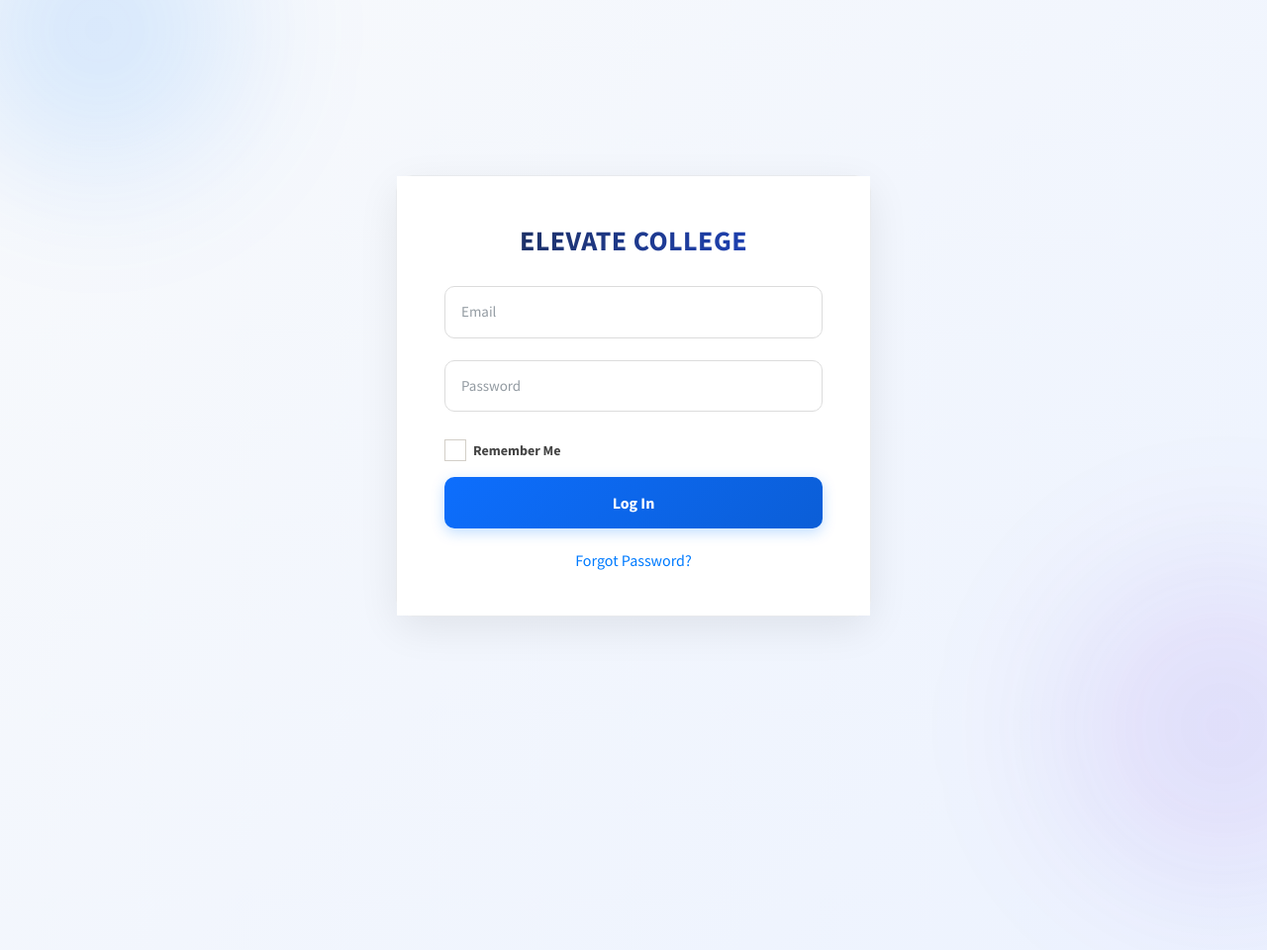
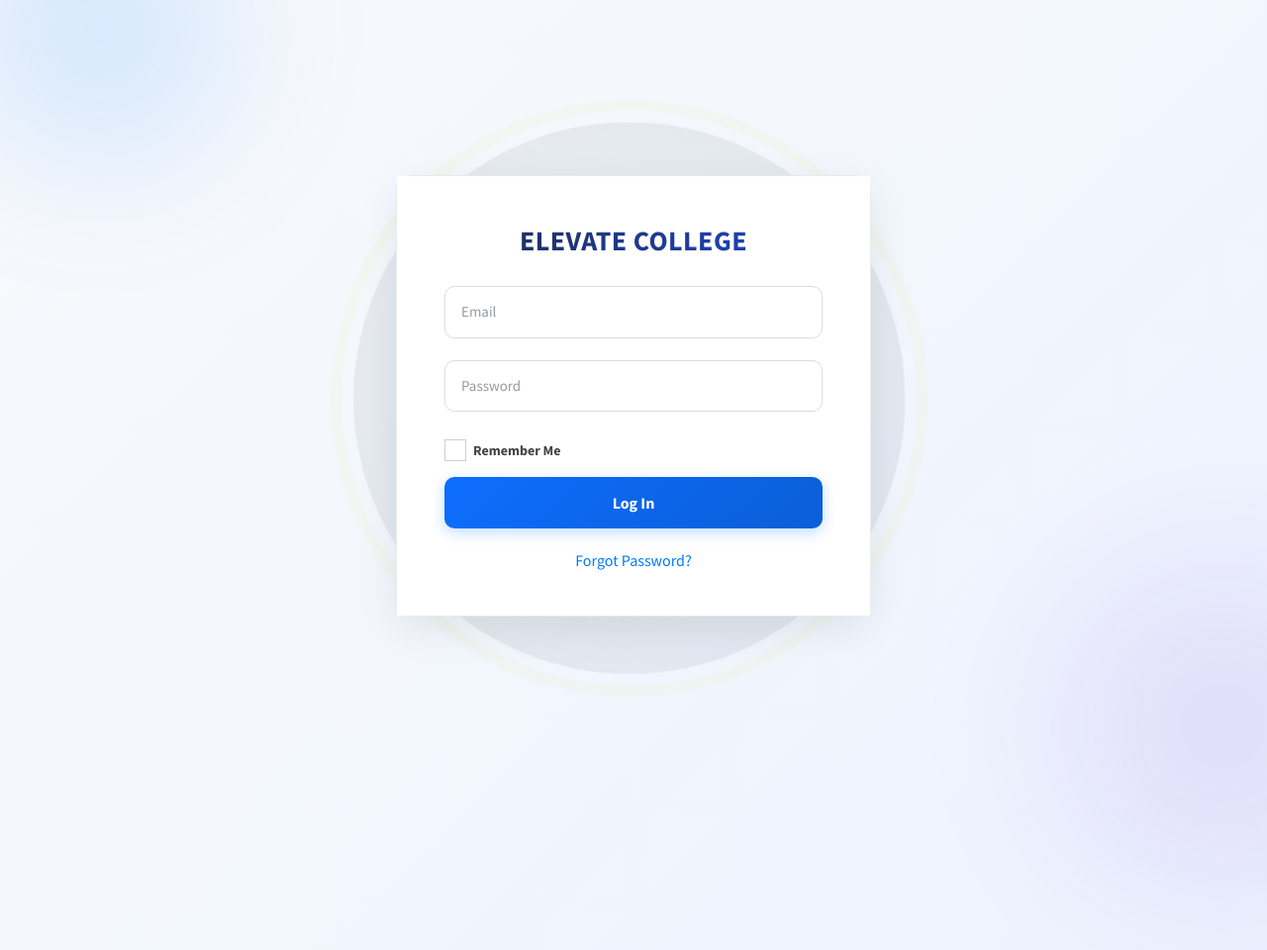
Before and after one commit to abdimalikdualex/C.M.S, a Django app: page / in a window 1280 px wide; the page is wider, and only the part inside the window is pictured. Shown: the top 960 px of that part at 99% size. Run offline with Django 3.2, Linux system fonts and the light colour scheme; data that the repository does not hold is empty; some libraries are stand-ins or nearby versions.

Commit message:
Add ELEVATE COLLEGE logo as print watermark and login background
UI-only branding pass — no backend, model, URL or migration changes.

- Add static asset main_app/static/dist/img/elevate_logo.png (single
  source of truth for both contexts; no recoloring or distortion).
- Add main_app/static/css/elevate-watermark.css that drives a single
  dedicated <div class="elevate-watermark"> element. Using a real
  element (instead of body::before/::after) avoids colliding with the
  existing .login-page-premium pseudo-element gradients.
- Print: hidden on screen, shown under @media print as a centered,
  fixed, contain-sized watermark at 0.07 opacity. Wrapper/content/
  receipt-box are bumped to z-index:1 so text always reads cleanly.
  @page margin set to 16mm for A4 receipts and reports.
- Login: scoped under body.login-page-premium so the same logo shows
  faintly behind the existing login card at 0.06 opacity with a slight
  0.5px blur. Card position, form structure and existing radial
  gradient decoration are untouched.
- Wire the stylesheet + watermark element into main_app/templates/
  main_app/base.html (covers every printable page that extends it,
  including payment_receipt.html) and main_app/templates/main_app/
  login.html.

Made-with: Cursor

```diff
--- /dev/null
+++ b/main_app/static/css/elevate-watermark.css
@@ -0,0 +1,87 @@
+/*
+ * ELEVATE COLLEGE — global watermark
+ *
+ * Renders a centered, semi-transparent ELEVATE COLLEGE logo behind the page
+ * content for two contexts:
+ *   1. Print  — every page that extends main_app/base.html (receipts,
+ *      reports, student lists, etc.) automatically gets the watermark.
+ *   2. Login  — login.html links this file directly so the same logo shows
+ *      as a subtle background. Layout, card position and form structure
+ *      are untouched.
+ *
+ * Driver: a single, empty <div class="elevate-watermark" aria-hidden="true">
+ * placed at the top of <body>. We use a dedicated element (instead of body
+ * pseudo-elements) so we never collide with existing ::before / ::after
+ * decoration that the login theme already uses.
+ *
+ * Strictly UI-only. No JS hooks, no DOM manipulation, no backend changes.
+ */
+
+/* Hidden by default on screens (this is the print watermark host); the
+   login page opts in via body.login-page-premium below. */
+.elevate-watermark {
+    display: none;
+    position: fixed;
+    top: 50%;
+    left: 50%;
+    transform: translate(-50%, -50%);
+    background-image: url("../dist/img/elevate_logo.png");
+    background-repeat: no-repeat;
+    background-position: center center;
+    background-size: contain;
+    pointer-events: none;
+    z-index: 0;
+}
+
+/* ---------- 1. PRINT WATERMARK (every printable page) ----------------- */
+@media print {
+    /* Force the host body to be a positioning context with a clean white
+       backdrop so the faint logo is visible behind text. */
+    html, body {
+        background: #fff !important;
+    }
+
+    .elevate-watermark {
+        display: block;
+        width: 70vw;
+        height: 70vh;
+        max-width: 18cm;
+        max-height: 18cm;
+        opacity: 0.07;
+    }
+
+    /* Keep the actual page content above the watermark on every printed
+       sheet. AdminLTE's wrappers are the natural anchors. */
+    .wrapper,
+    .content-wrapper,
+    .content,
+    .receipt-box,
+    main,
+    section.content {
+        position: relative;
+        z-index: 1;
+    }
+
+    /* Reasonable print margins for A4 receipts/reports. */
+    @page {
+        margin: 16mm;
+    }
+}
+
+/* ---------- 2. LOGIN PAGE BACKGROUND WATERMARK ------------------------ */
+/* Scoped to the login body class so it does not bleed into other screens. */
+body.login-page-premium .elevate-watermark {
+    display: block;
+    width: min(60vw, 640px);
+    height: min(60vw, 640px);
+    opacity: 0.06;
+    filter: blur(0.5px);
+}
+
+/* Make sure the login card and form sit above the watermark. */
+body.login-page-premium .login-wrapper,
+body.login-page-premium .login-box,
+body.login-page-premium .login-card {
+    position: relative;
+    z-index: 1;
+}
--- a/main_app/templates/main_app/base.html
+++ b/main_app/templates/main_app/base.html
@@ -20,6 +20,8 @@
 
     <!-- Theme style -->
     <link rel="stylesheet" href="{% static 'dist/css/adminlte.min.css'%} ">
+    <!-- ELEVATE COLLEGE — print watermark for receipts/reports/student lists -->
+    <link rel="stylesheet" href="{% static 'css/elevate-watermark.css' %}">
     <!-- overlayScrollbars -->
     <link rel="stylesheet" href="{% static 'plugins/overlayScrollbars/css/OverlayScrollbars.min.css'%} ">
     <!-- Daterange picker -->
@@ -33,6 +35,7 @@
 </head>
 
 <body class="hold-transition sidebar-mini layout-fixed">
+    <div class="elevate-watermark" aria-hidden="true"></div>
     <div class="wrapper">
 
         <!-- Navbar -->
--- a/main_app/templates/main_app/login.html
+++ b/main_app/templates/main_app/login.html
@@ -12,10 +12,12 @@
     <link rel="stylesheet" href="{% static 'plugins/icheck-bootstrap/icheck-bootstrap.min.css' %}">
     <link rel="stylesheet" href="{% static 'dist/css/adminlte.min.css' %}">
     <link rel="stylesheet" href="{% static 'css/login-premium.css' %}">
+    <link rel="stylesheet" href="{% static 'css/elevate-watermark.css' %}">
     <link href="https://fonts.googleapis.com/css?family=Source+Sans+Pro:300,400,400i,700" rel="stylesheet">
 </head>
 
 <body class="hold-transition login-page login-page-premium">
+    <div class="elevate-watermark" aria-hidden="true"></div>
     <div class="login-wrapper">
     <div class="login-box">
         <div class="card login-card">
```
Also changed, not shown: main_app/static/dist/img/elevate_logo.png (added).
